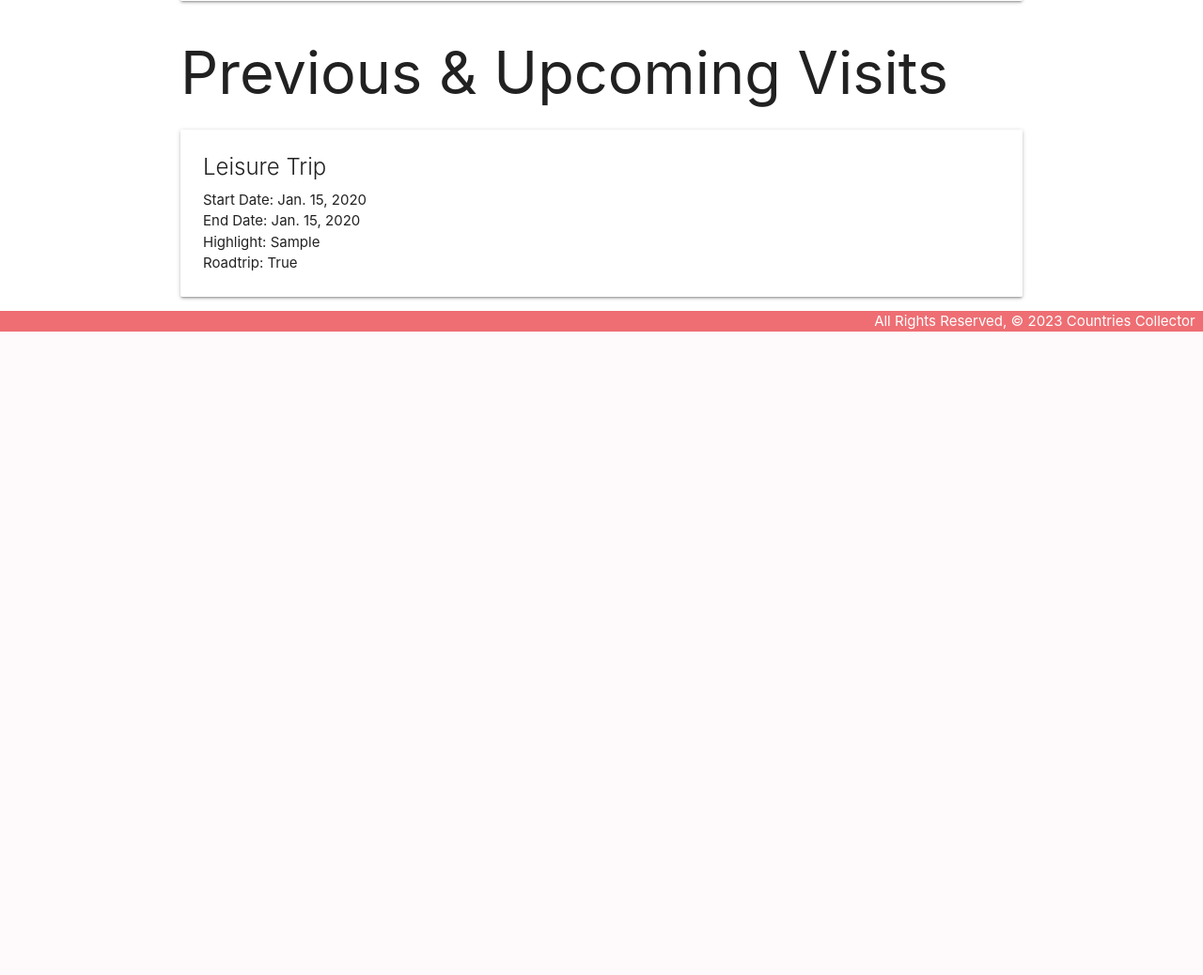
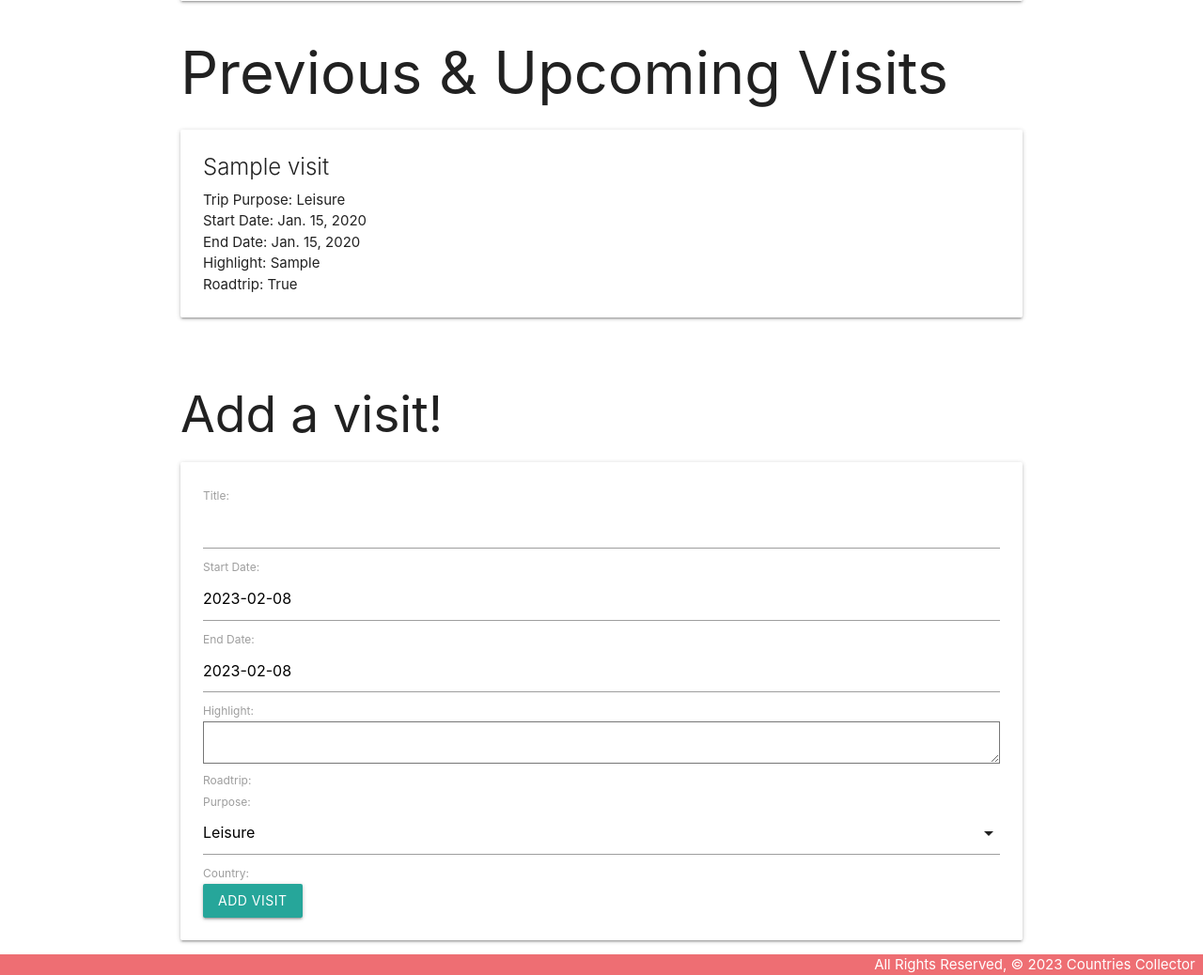
Before and after one commit to marcuswonder/countrycollector, a Django app: page /countries/1/ in a window 1280 px wide. Shown: the part 455-1493 px from the top of the page at 94% size. Before the commit the page ends 808 px from the top, so only its background shows below. Run offline with Django 4.2, Linux system fonts and the light colour scheme; tables that the repository leaves empty hold one stand-in row (values such as "Sample post").

Commit message:
End of lab 3 commit. Checkbox not rendering by Materialize in the details page.

```diff
--- /dev/null
+++ b/main_app/forms.py
@@ -0,0 +1,8 @@
+from django.forms import ModelForm
+from .models import Visit
+from django import forms
+
+class VisitForm(ModelForm):
+  class Meta:
+    model = Visit
+    fields = '__all__'
--- a/main_app/models.py
+++ b/main_app/models.py
@@ -1,5 +1,6 @@
 from django.db import models
 from django.urls import reverse
+from django import forms
 
 PURPOSES = (
     ('L', 'Leisure'),
@@ -25,10 +26,11 @@
 
 
 class Visit(models.Model):
+    title = models.CharField(max_length=100)
     start = models.DateField('Start Date')
     end = models.DateField('End Date')
     highlight = models.TextField(max_length=250)
-    roadtrip = models.BooleanField(default=False)
+    roadtrip = models.BooleanField('Roadtrip')
     purpose = models.CharField(
         max_length=1,
         choices=PURPOSES,
--- a/main_app/templates/base.html
+++ b/main_app/templates/base.html
@@ -9,6 +9,7 @@
   <title>Country Collector</title>
   <link rel="stylesheet" href="https://cdnjs.cloudflare.com/ajax/libs/materialize/1.0.0/css/materialize.min.css">
   <link rel="stylesheet" type="text/css" href="{% static 'css/style.css' %}">
+  <script src="https://cdnjs.cloudflare.com/ajax/libs/materialize/1.0.0/js/materialize.min.js"></script>
 </head>
 <body>
   <header class="navbar-fixed">
--- a/main_app/templates/countries/detail.html
+++ b/main_app/templates/countries/detail.html
@@ -24,12 +24,12 @@
   </div>
 </div>
 
-
 <h1>Previous & Upcoming Visits</h1>
   {% for visit in country.visit_set.all %}
     <div class="card">
       <div class="card-content">
-          <span class="card-title">{{ visit.get_purpose_display }} Trip</span>
+        <span class="card-title">{{ visit.title }}</span>
+        <p>Trip Purpose: {{ visit.get_purpose_display }}</p>
         <p>Start Date: {{ visit.start }}</p>
         <p>End Date: {{ visit.end }}</p>
         <p>Highlight: {{ visit.highlight }}</p>
@@ -38,7 +38,41 @@
     </div>
   {% endfor %}
 
-    {% if country.visits > 0 %}
-    {% endif %}
+<br>
+<h2>Add a visit!</h2>
+<div class="card">
+  <div class="card-content">
+    <form action="{% url 'add_visit' country.id %}" method="POST">
+      {% csrf_token %}
+      {{ visit_form.as_p }}
+      <input type="submit" class="btn" value="Add Visit">
+    </form>
+  </div>
+</div>
+
+<script>
+  const startDateEl = document.getElementById('id_start');
+  M.Datepicker.init(startDateEl, {
+    format: 'yyyy-mm-dd',
+    defaultDate: new Date(),
+    setDefaultDate: true,
+    autoClose: true
+  });
+
+  const endDateEl = document.getElementById('id_end');
+  M.Datepicker.init(endDateEl, {
+    format: 'yyyy-mm-dd',
+    defaultDate: new Date(),
+    setDefaultDate: true,
+    autoClose: true
+  });
+
+  const purposeEl = document.getElementById('id_purpose');
+  M.FormSelect.init(purposeEl);
+
+  const roadtripEl = document.getElementById('id_roadtrip');
+  console.log(roadtripEl)
+  M.CheckBox.init(roadtripEl);
+</script>
 
 {% endblock %}
--- a/main_app/urls.py
+++ b/main_app/urls.py
@@ -9,4 +9,5 @@
     path('countries/create/', views.CountryCreate.as_view(), name='countries_create'),
     path('countries/<int:pk>/update/', views.CountryUpdate.as_view(), name='countries_update'),
     path('countries/<int:pk>/delete/', views.CountryDelete.as_view(), name='countries_delete'),
+    path('countries/<int:country_id>/add_visit/', views.add_visit, name='add_visit'),
 ]
--- a/main_app/views.py
+++ b/main_app/views.py
@@ -1,6 +1,7 @@
-from django.shortcuts import render
+from django.shortcuts import render, redirect
 from django.views.generic.edit import CreateView, UpdateView, DeleteView
 from .models import Country
+from .forms import VisitForm
 
 
 
@@ -17,7 +18,11 @@
 
 def countries_detail(request, country_id):
   country = Country.objects.get(id=country_id)
-  return render(request, 'countries/detail.html', { 'country': country })
+  visit_form = VisitForm()
+  return render(request, 'countries/detail.html', {
+    'country': country,
+    'visit_form': visit_form
+  })
 
 class CountryCreate(CreateView):
   model = Country
@@ -30,3 +35,11 @@
 class CountryDelete(DeleteView):
   model = Country
   success_url = '/countries'
+
+def add_visit(request, country_id):
+  form = VisitForm(request.POST)
+  if form.is_valid():
+    new_visit = form.save(commit=False)
+    new_visit.country_id = country_id
+    new_visit.save()
+  return redirect('detail', country_id=country_id)
```
Also changed, not shown: main_app/migrations/0002_visit_title.py (added), main_app/migrations/0003_alter_visit_roadtrip.py (added). Lines whose indentation alone changed are shown as unchanged.
